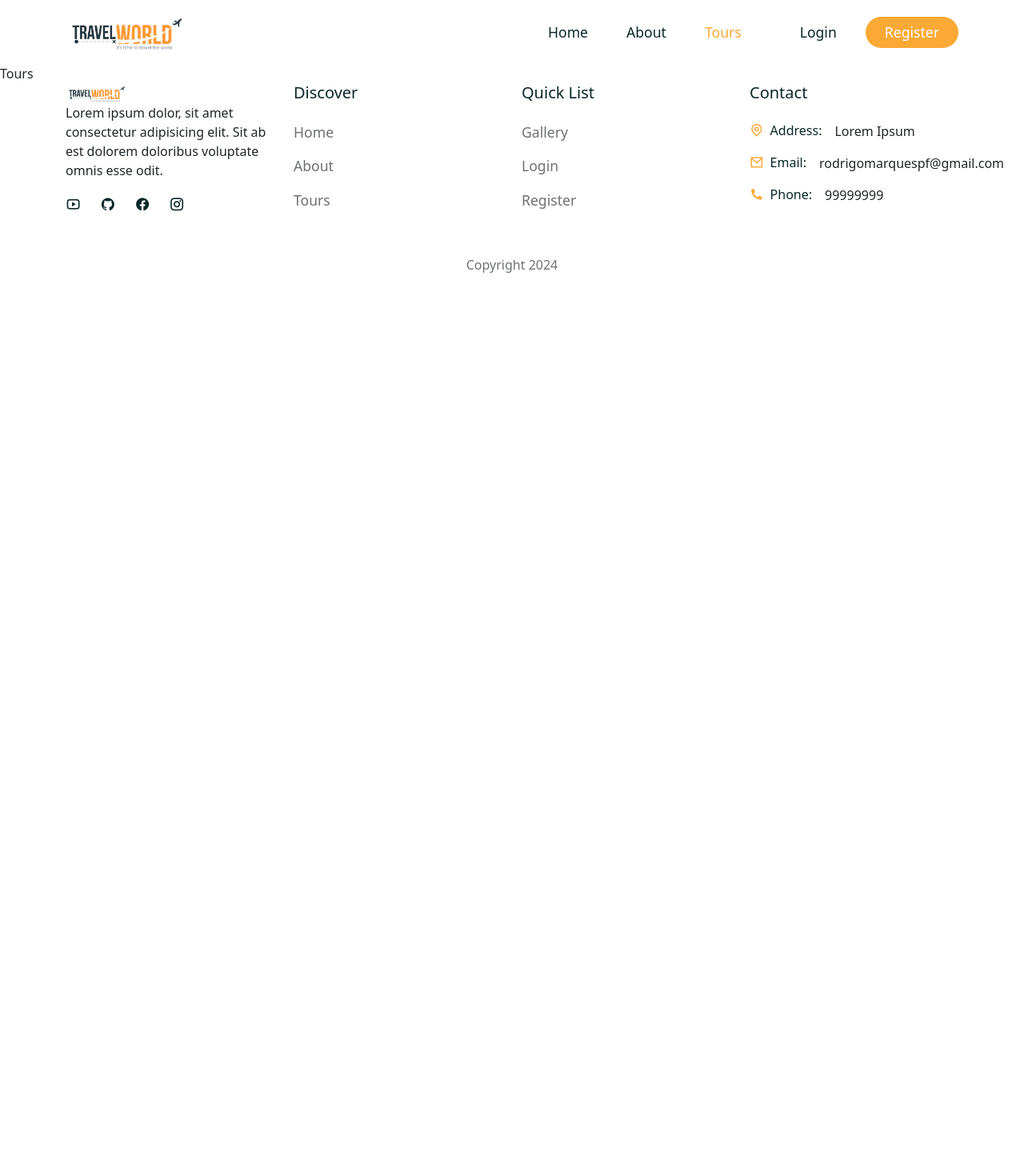
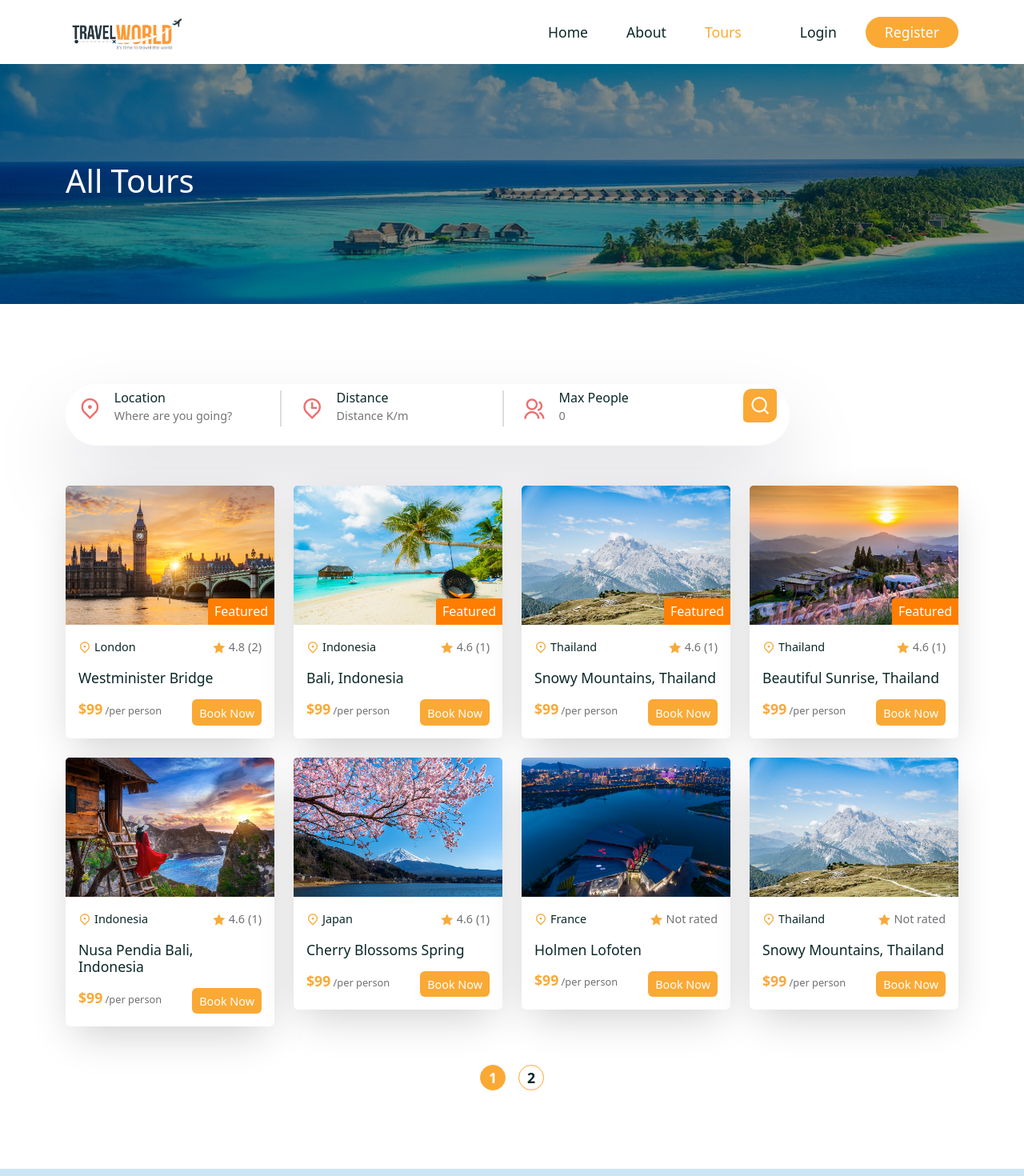
Before and after one commit to RodrigoMarquesPF/TourShop-MongoDB, a React (Create React App) app in the folder tour-management/frontend/: page /tours in a window 1280 px wide. Shown: the top 1470 px of the page at 80% size. Before the commit the page ends 800 px from the top, so only its background shows below. Built offline with nearby package versions, Linux system fonts and the light colour scheme; a web font is replaced by a local one.

Commit message:
page tours

```diff
--- a/tour-management/frontend/src/components/Footer/Footer.jsx
+++ b/tour-management/frontend/src/components/Footer/Footer.jsx
@@ -46,10 +46,10 @@
     <Container>
       <Row>
         <Col lg='3'>
-          <div className="logo">
+          <div className="logo pt-5">
             <img src={logo} alt="" />
             <p>Lorem ipsum dolor, sit amet consectetur adipisicing elit.
-               Sit ab est dolorem doloribus voluptate omnis esse odit.
+               Sit ab est dolorem.
                </p>
                <div className="social__links d-flex align-items-center gap-4">
                 <span>
@@ -68,7 +68,7 @@
           </div>
         </Col>
         <Col lg='3'>
-          <h5 className="footer__link-title">Discover</h5>
+          <h5 className="footer__link-title pt-5">Discover</h5>
           <ListGroup className="footer__quick-links">
             {
               quick__links.map((item,index) =>(
@@ -80,7 +80,7 @@
           </ListGroup>
         </Col>
         <Col lg='3'>
-        <h5 className="footer__link-title">Quick List</h5>
+        <h5 className="footer__link-title pt-5">Quick List</h5>
           <ListGroup className="footer__quick-links">
             {
               quick__links2.map((item,index) =>(
@@ -92,7 +92,7 @@
           </ListGroup>
         </Col>
         <Col lg='3'>
-        <h5 className="footer__link-title">Contact</h5>
+        <h5 className="footer__link-title pt-5">Contact</h5>
           <ListGroup className="footer__quick-links">
 
 
--- a/tour-management/frontend/src/pages/Tours.jsx
+++ b/tour-management/frontend/src/pages/Tours.jsx
@@ -1,7 +1,63 @@
-import React from "react";
+import React, {useState, useEffect} from "react";
+import CommonSection from "../shared/CommonSection";
+
+import '../styles/tour.css';
+import tourData from '../assets/data/tours';
+import TourCard from './../shared/TourCard';
+import SearchBar from './../shared/SearchBar';
+import Newsletter from './../shared/Newslletter';
+import { Container , Row, Col} from "reactstrap";
 
 const Tours = () => {
-  return  <div>Tours</div>
+
+  const [pageCount, setPageCount] = useState(0)
+  const [page, setPage] = useState(0)
+
+  useEffect(() =>{
+
+    const pages = Math.ceil(5/ 4) // para usar no backend depois
+    setPageCount(pages)
+
+  },[page]);
+
+  return  (
+    <>
+    <CommonSection title={"All Tours"}/>
+    <section>
+      <Container>
+        <Row>
+          <SearchBar/>
+        </Row>
+      </Container>
+    </section>
+    <section className="pt-0">
+      <Container>
+        <Row>
+          {
+            tourData?.map(tour => (
+            <Col lg='3' className="mb-4" key={tour.id}>
+              <TourCard tour={tour}/>
+              </Col>
+              )
+          )}
+          <Col lg='12'>
+              <div className="pagination d-flex align-items-center
+              justify-content-center mt-4 gap-3">
+                  {[...Array(pageCount).keys()].map(number =>(
+                    <span key={number} onClick={() => setPage(number)}
+                    className={page === number ? "active__page" : ""}
+                    >
+                      {number +1}
+                    </span>
+                  ))}
+              </div>
+          </Col>
+        </Row>
+      </Container>
+    </section>
+    <Newsletter/>
+    </>
+  );
 
 };
 
--- /dev/null
+++ b/tour-management/frontend/src/shared/CommonSection.jsx
@@ -0,0 +1,20 @@
+
+import React from 'react'
+import './common-section.css'
+import {Container, Row, Col} from 'reactstrap';
+
+const CommonSection = ({title}) => {
+  return (
+    <section className="common__section">
+        <Container>
+            <Row>
+                <Col lg="12">
+                    <h1>{title}</h1>
+                </Col>
+            </Row>
+        </Container>
+    </section>
+  )
+}
+
+export default CommonSection
--- /dev/null
+++ b/tour-management/frontend/src/shared/common-section.css
@@ -0,0 +1,18 @@
+
+
+.common__section{
+    background: linear-gradient(rgba(0, 0, 0, 0.45),rgba(0, 0, 0, 0.45)),
+    url("../assets//images//tour.jpg") no-repeat center center;
+    background-size: cover;
+    height:  300px;
+    display: flex;
+    align-items: center;
+    justify-content: center;
+}
+
+
+
+.common__section h1{
+    font-size: 2.5rem;
+    color: #fff;
+}
--- /dev/null
+++ b/tour-management/frontend/src/styles/tour.css
@@ -0,0 +1,23 @@
+
+
+
+.pagination span{
+    width: 2rem;
+    height: 2rem;
+    padding: 5px;
+    border-radius: 50px;
+    display: flex;
+    align-items: center;
+    justify-content: center;
+    border: 1px solid var(--secondary-color);
+    color: var(--heading-color);
+    font-size: 1.1rem;
+    cursor: pointer;
+    font-weight: 700;
+}
+
+
+.active__page {
+    background: var(--secondary-color);
+    color: #fff !important;
+}
```
